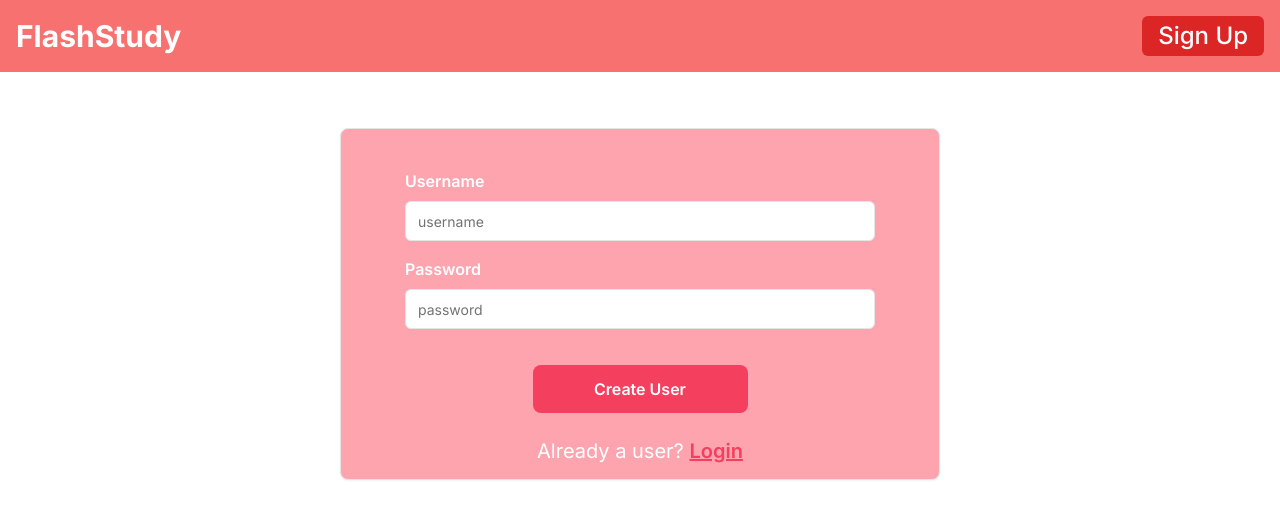
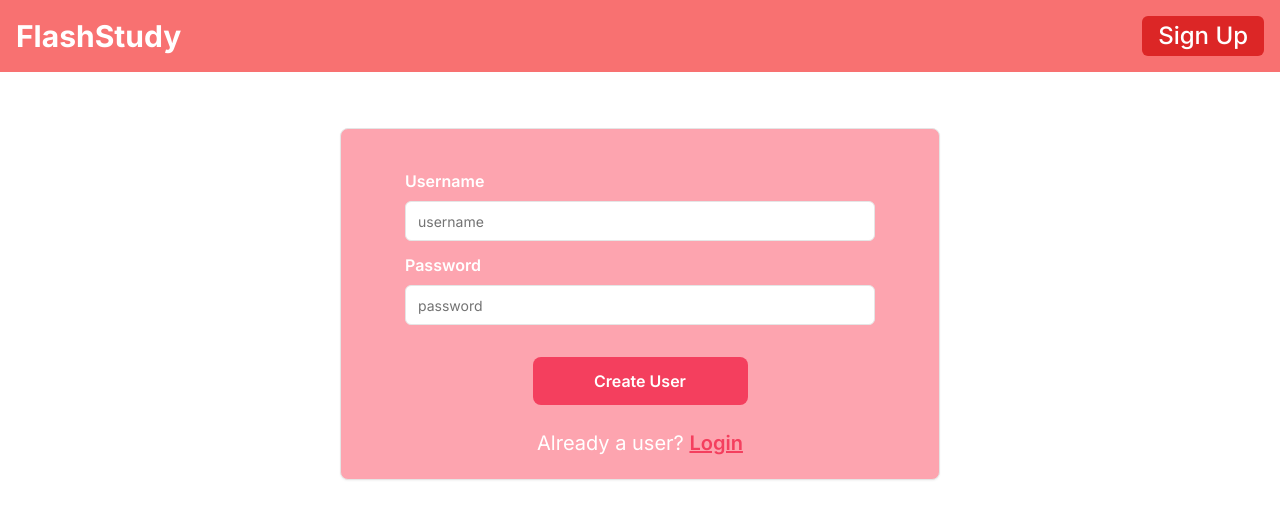
Before and after one commit to adam-polak/FlashStudy, a Next.js app in the folder Frontend/flash-study/: page /signup in a window 1280 px wide. Shown: the top 518 px of the page. Built offline with nearby package versions, Linux system fonts and the light colour scheme.

Commit message:
change spacing on signup

```diff
--- a/Frontend/flash-study/src/app/(pages)/(signin)/signup/page.tsx
+++ b/Frontend/flash-study/src/app/(pages)/(signin)/signup/page.tsx
@@ -6,7 +6,7 @@ export default function Home() {
     return (
       <main className="flex flex-row justify-center items-center p-10">
         <Card className="md:p-10 p-5 md:w-[60%] lg:w-[50%] w-[100%] h-[22em] bg-rose-300 text-white font-semibold">
-          <CardContent className="flex flex-col space-y-4">
+          <CardContent className="flex flex-col space-y-3">
             <div className="flex flex-col space-y-2">
               <p>Username</p>
               <Input className="text-black font-normal focus-visible:ring-rose-400" type="text" placeholder="username"></Input>
```
